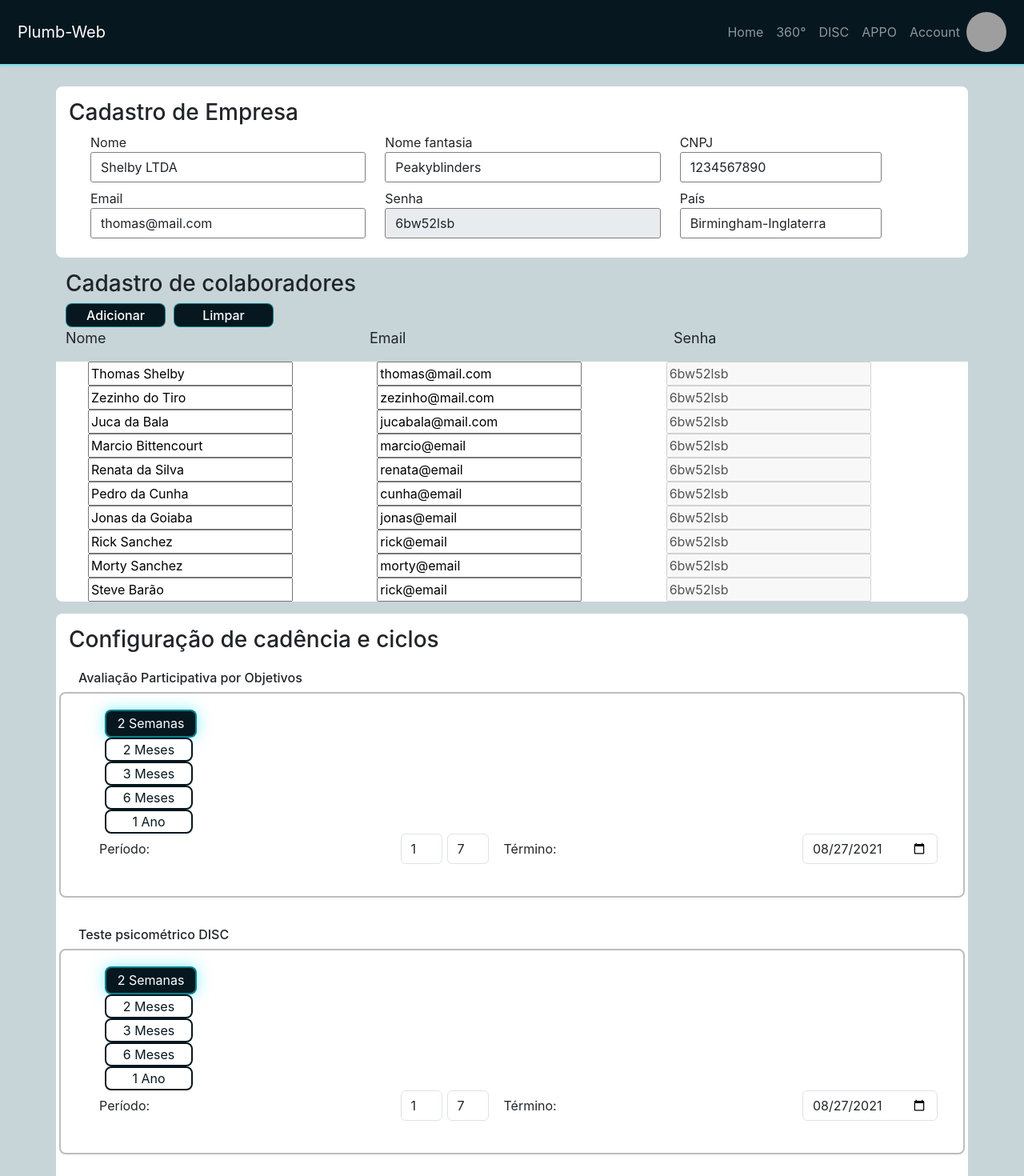
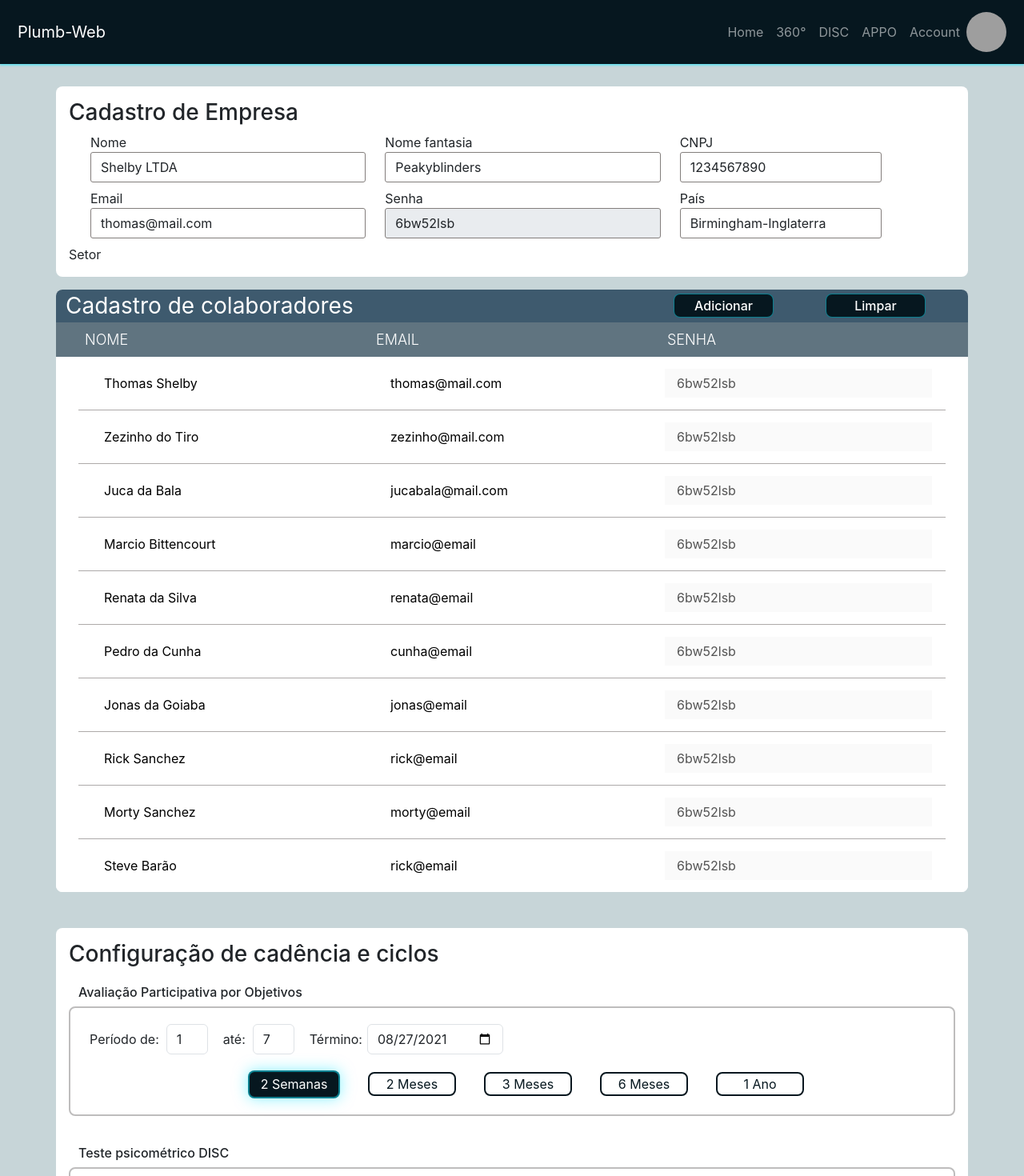
Before and after one commit to MarcioBittencourt/plumb-web-app, a React (Create React App) app: page /account in a window 1280 px wide. Shown: the top 1470 px of the page at 80% size. Built offline with nearby package versions, Linux system fonts and the light colour scheme; grey boxes are pictures that could not be loaded.

Commit message:
field refactoring

```diff
--- a/src/components/acount/index.tsx
+++ b/src/components/acount/index.tsx
@@ -38,7 +38,6 @@ const Acount = (props: Props) => {
     }, []);
 
     const createAccount = async () => {
-        console.log('employes data', employeesData);
         const account: any = {
             admin: {
                 name: refCompanyName.current?.value,
@@ -51,7 +50,7 @@ const Acount = (props: Props) => {
                 businessRegister: refBusinessRegister.current?.value,
                 country: refCompanyCountry.current?.value,
                 employees: employeesData.map((employee, index) => {
-                    return { name: employee.name, email: employee.email, password: employee.password, role: "user" }
+                    return { name: employee.name, photo: employee.photo, email: employee.email, password: employee.password, role: "user" }
                 }),
                 sprints: {
                     appo: {
@@ -75,17 +74,15 @@ const Acount = (props: Props) => {
             method: 'POST',
             headers: { 'Content-Type': 'application/json' },
             body: JSON.stringify({
-                name: account.company.businessName,
+                companyName: account.company.businessName,
+                businessName: account.company.businessName,
                 recoverEmail: account.admin.email,
-                country: "Brasil",
-                businessName: account.company.businessName,
+                country: account.company.country,
                 password: account.admin.password,
                 businessRegister: account.company.businessRegister,
                 employees: account.company.employees,
             })
         });
-        console.log("Salvou com status: ", response);
-        console.log(account.company.employees);
     }
 
     const handleEmployeeDataOnChange = (index: number) => {
@@ -105,7 +102,7 @@ const Acount = (props: Props) => {
 
     const newLine = (name?: string, uuid?: string, email?: string, password?: string, row: number = employees.length) => {
         setEmployees((prevState) => [...prevState, (
-            <Row className={Style.employeeTableRecord}>
+            <Row className={Style.assessementTableHidden}>
                 <Col>
                     <input
                         key={`name-${uuid}`}
@@ -216,27 +213,35 @@ const Acount = (props: Props) => {
                             placeholder="Uzuberquistão" />
                     </Col>
                 </Row>
+                    <label>Setor</label>
+                <Row>
+
+                </Row>
             </Container>
-            <Container>
-                <Row className={Style.sectionHeader}>
-                    <Col>
+            <Container className={Style.pageSection}>
+                <Row className={Style.pageSectionHeader}>
+                    <Col lg={8}>
                         <h3>Cadastro de colaboradores</h3>
+                    </Col>
+                    <Col lg={2}>
                         <button
                             onClick={() => newLine()}
                             className={Style.newUserButton}>Adicionar</button>
+                    </Col>
+                    <Col lg={2}>
                         <button
                             onClick={erase}
                             className={Style.newUserButton}>Limpar</button>
                     </Col>
                 </Row>
-                <Row className={Style.employeeTableHeader}>
+                <Row className={Style.assessementTableHeader}>
                     <Col><p>Nome</p></Col>
                     <Col><p>Email</p></Col>
                     <Col><p>Senha</p></Col>
                 </Row>
                 <Row className={Style.sectionTable}>
                     <Col>
-                        <Row hidden={!(employees.length === 0)} className={Style.employeeTableRecord}>
+                        <Row hidden={!(employees.length === 0)} className={Style.assessementTableHidden}>
                             <Col><p>Nenhum registro de colaborador existente.</p></Col>
                         </Row>
                         {employees}
@@ -259,7 +264,7 @@ const Acount = (props: Props) => {
                     defaultOption="6 Meses"
                     value={sprints.disc.cadency}
                     options={["2 Semanas", "2 Meses", "3 Meses", "6 Meses", "1 Ano"]}
-                    dateFinish={new Date()}/>
+                    dateFinish={new Date()} />
                 <label className={Style.sprint}>Avaliação de feedback 360</label>
                 <Sprint
                     defaultOption="2 Meses"
@@ -268,7 +273,7 @@ const Acount = (props: Props) => {
                     dateFinish={new Date()} />
             </Container>
             <Container className={Style.containerButton}>
-                <button className={Style.saveButton} onClick={createAccount}>Salvar</button>
+                <button onClick={createAccount}>Salvar</button>
             </Container>
         </div >
     );
--- a/src/components/acount/sprint/index.tsx
+++ b/src/components/acount/sprint/index.tsx
@@ -1,6 +1,6 @@
 import { format } from "date-fns";
 import { useState } from "react";
-import { Col, Row } from "react-bootstrap";
+import { Col, Container, Row } from "react-bootstrap";
 import Style from './sprint.module.scss';
 
 type Props = {
@@ -19,7 +19,35 @@ const Sprint = ({ defaultOption, options, value, dateFinish }: Props) => {
         setSprintCadencyOption(event.target.textContent);
     }
     return (
-        <Row className={Style.sprint}>
+        <Container className={Style.sprint}>
+            <Row className={Style.sectionDate}>
+                <label htmlFor="start">Período de:</label>
+                <input
+                    className="form-control"
+                    type="number"
+                    value={periodStart}
+                    onChange={(event: any) => setPeriodStart(event?.target.value)}
+                    name="start"
+                    min="1"
+                    max="31" />
+                <label htmlFor="start">até:</label>
+                <input
+                    className="form-control"
+                    type="number"
+                    value={periodEnd}
+                    onChange={(event: any) => setPeriodEnd(event?.target.value)}
+                    name="end"
+                    min="1"
+                    max="31" />
+                <label htmlFor="end">Término:</label>
+                <input
+                    className="form-control"
+                    type="date"
+                    value={format(dateConclusion, 'yyyy-MM-dd')}
+                    onChange={(event: any) => setDateConclusion(new Date(event?.target.value))}
+                    name="dateFinish" />
+            </Row>
+            <Row className={Style.sectionCadency}>
                 {options?.map(option => {
                     const selectedOption = (sprintCadencyOption || value || defaultOption)
                     const isActive = (option === selectedOption ? Style.active : '');
@@ -31,14 +59,8 @@ const Sprint = ({ defaultOption, options, value, dateFinish }: Props) => {
                         </div>
                     )
                 })}
-            <Col className={Style.sectionDate}>
-                <label htmlFor="start">Período:</label>
-                <input className="form-control" type="number" value={periodStart} onChange={(event: any) => setPeriodStart(event?.target.value)} name="start" min="1" max="31" />
-                <input className="form-control" type="number" value={periodEnd} onChange={(event: any) => setPeriodEnd(event?.target.value)} name="end" min="1" max="31" />
-                <label htmlFor="end">Término:</label>
-                <input className="form-control" type="date" value={format(dateConclusion, 'yyyy-MM-dd')} onChange={(event: any) => setDateConclusion(new Date(event?.target.value))} name="dateFinish" />
-            </Col>
             </Row>
+        </Container>
     )
 }
 export default Sprint;
```
Lines whose indentation alone changed are shown as unchanged.
